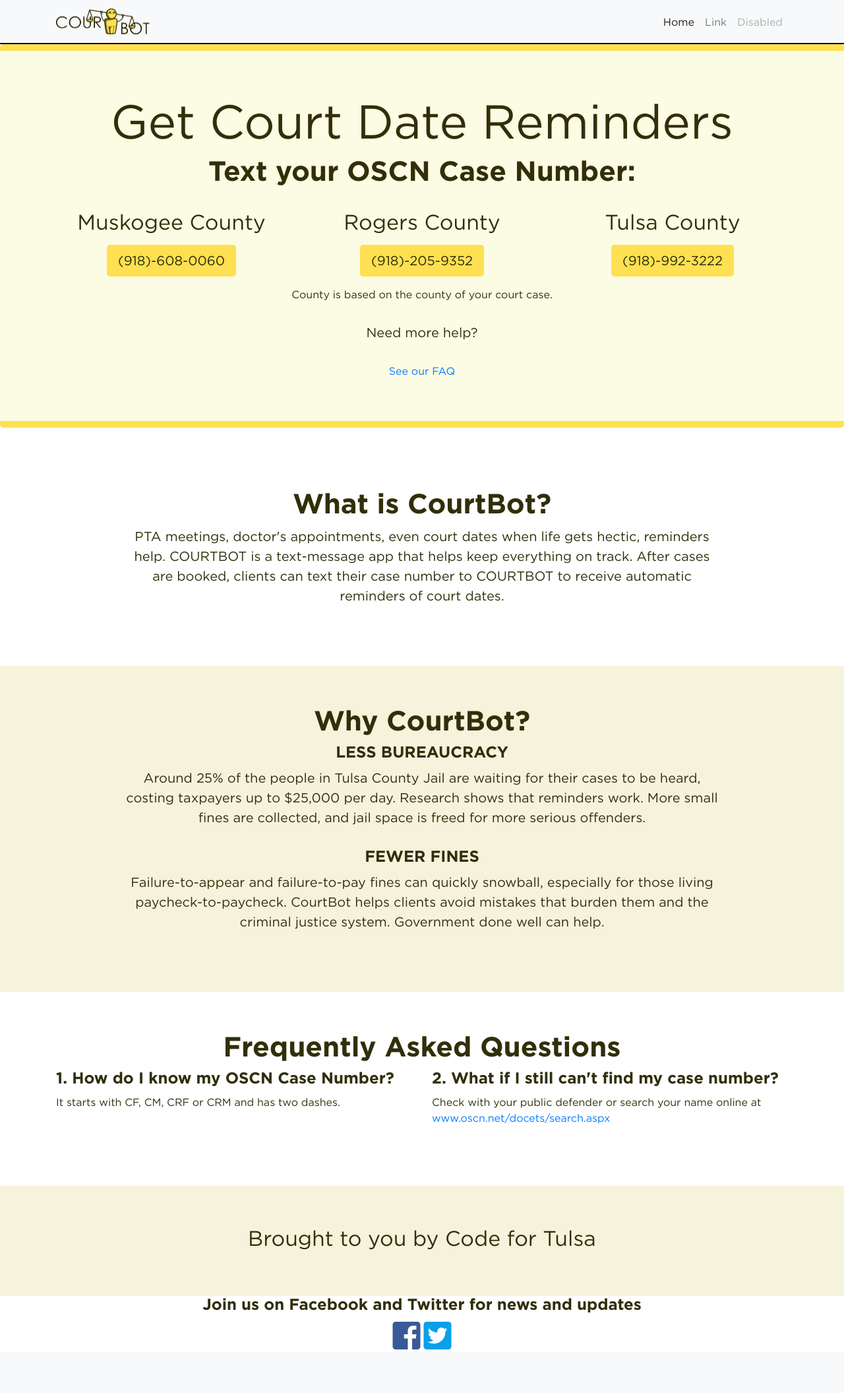
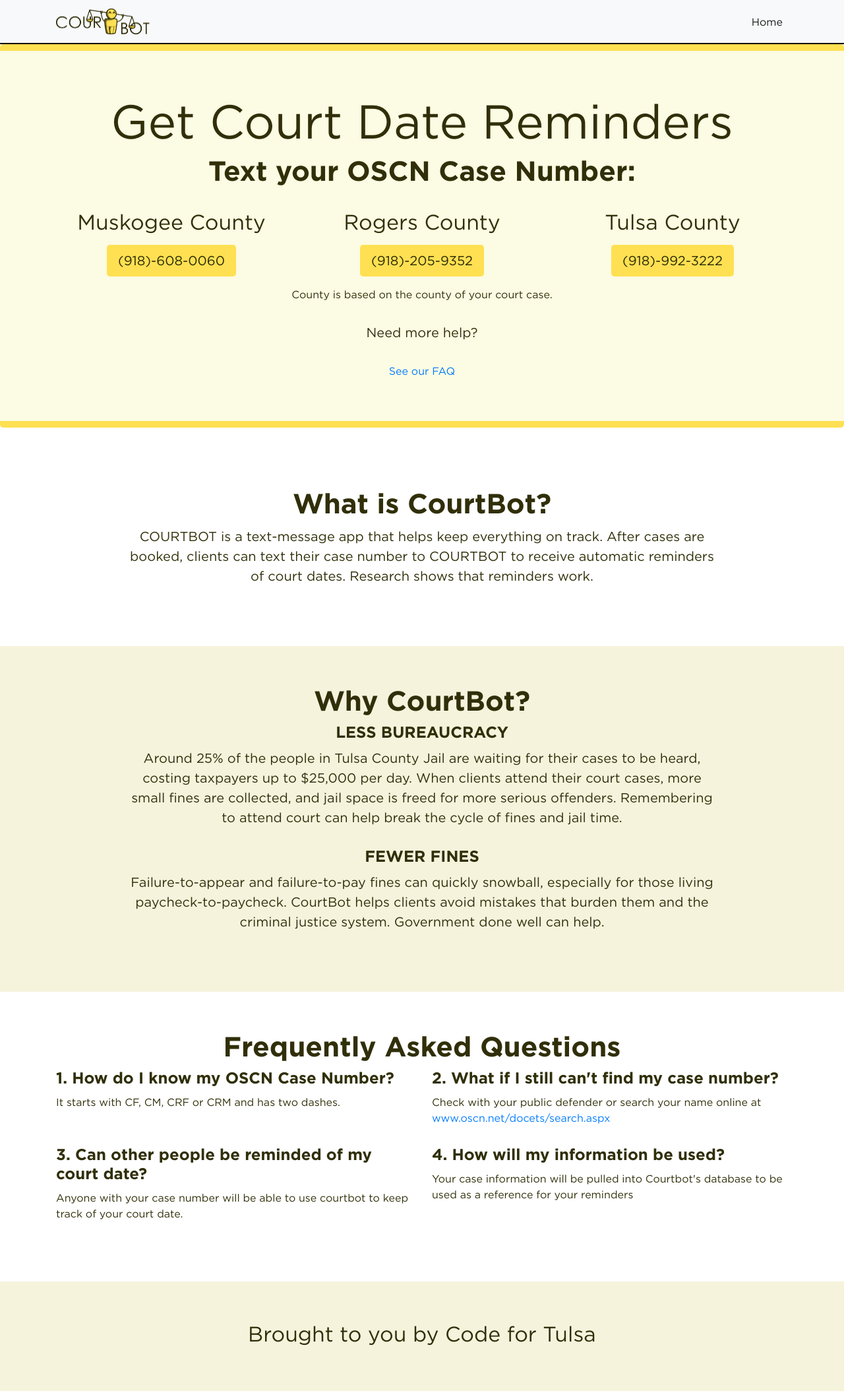
Before and after one commit to codeformuskogee/Courtbot_MSK, a Node server app: page / in a window 1280 px wide. Shown: the top 2111 px of the page at 66% size. Before the commit the page ends 2045 px from the top, so only its background shows below. Run offline with Node 20, Linux system fonts and the light colour scheme; some libraries are stand-ins or nearby versions.

Commit message:
Reworded CB info, added FAQ info

```diff
--- a/views/pages/index.ejs
+++ b/views/pages/index.ejs
@@ -66,7 +66,10 @@
   .bright-yellow-bkg{
     background-color: #fcfbe3;
     border-top: 10px solid #ffe052;
-    border-bottom:10px solid #ffe052;
+    border-bottom:10px solid #ffe052;<div class="col-sm-6">
+        <h4>5. Can other people be reminded of my court date?</h4>
+        <p>Anyone with your case number will be able to use courtbot to keep track of your court date.</p>
+      </div>
     color: #2c2b05;
   }
   .display-1, h1{
@@ -75,7 +78,10 @@
   }
   .display-2, h2{
     font-size:42px;
-    font-family:GothamBold;
+    font-family:GothamBold;<div class="col-sm-6">
+        <h4>5. Can other people be reminded of my court date?</h4>
+        <p>Anyone with your case number will be able to use courtbot to keep track of your court date.</p>
+      </div>
   }
   .display-3, h3{
     font-size:32px;
@@ -115,12 +121,13 @@
         <li class="nav-item active">
           <a class="nav-link" href="#">Home <span class="sr-only">(current)</span></a>
         </li>
-        <li class="nav-item">
+      <!--  <li class="nav-item">
           <a class="nav-link" href="#">Link</a>
         </li>
         <li class="nav-item">
           <a class="nav-link disabled" href="#">Disabled</a>
         </li>
+      -->
       </ul>
     </div>
   </div>
@@ -146,8 +153,8 @@
   <div class="container text-center" id="whatIsCourtBot">
     <main>
       <h2>What is CourtBot?</h2>
-      <p class="lead">PTA meetings, doctor's appointments, even court dates when life gets hectic, reminders help. COURTBOT is a text-message app that helps keep everything on track. After cases are booked, clients can text their case number to COURTBOT to receive automatic reminders of court dates.</p>
-  </main>
+      <p class="lead">COURTBOT is a text-message app that helps keep everything on track.  After cases are booked, clients can text their case number to COURTBOT to receive automatic reminders of court dates.  Research shows that reminders work.</p>
+    </main>
   </div>
 </section>
 <!--Why CourtBot-->
@@ -156,7 +163,8 @@
     <article>
       <h2>Why CourtBot?</h2>
       <h4>LESS BUREAUCRACY</h4>
-      <p class="lead">Around 25% of the people in Tulsa County Jail are waiting for their cases to be heard, costing taxpayers up to $25,000 per day. Research shows that reminders work. More small fines are collected, and jail space is freed for more serious offenders.</p>
+      <p class="lead">Around 25% of the people in Tulsa County Jail are waiting for their cases to be heard, costing taxpayers up to $25,000 per day.  When clients attend their court cases, more small fines are collected, and jail space is freed for more serious offenders.  Remembering to attend court can help break the cycle of fines and jail time.
+      </p>
     </article>
     <article>
       <h4>FEWER FINES</h4>
@@ -177,6 +185,23 @@
         <h4>2. What if I still can't find my case number?</h4>
         <p>Check with your public defender or search your name online at <a href=“www.oscn.net/docets/search.aspx”>www.oscn.net/docets/search.aspx</a></p>
       </div>
+      <div class="col-sm-6">
+        <h4>3. Can other people be reminded of my court date?</h4>
+        <p>Anyone with your case number will be able to use courtbot to keep track of your court date.</p>
+      </div>
+      <div class="col-sm-6">
+        <h4>4. How will my information be used?</h4>
+        <p>Your case information will be pulled into Courtbot's database to be used as a reference for your reminders</p>
+      </div>
+    <!--  <div class="col-sm-6">
+        <h4>5. When will I be reminded of my court case?</h4>
+        <p></p>
+      </div>
+      <div class="col-sm-6">
+        <h4>6. How often will I be reminded?</h4>
+        <p></p>
+      </div>
+    -->
     </div>
 </section>
 <!--Credits-->
```
